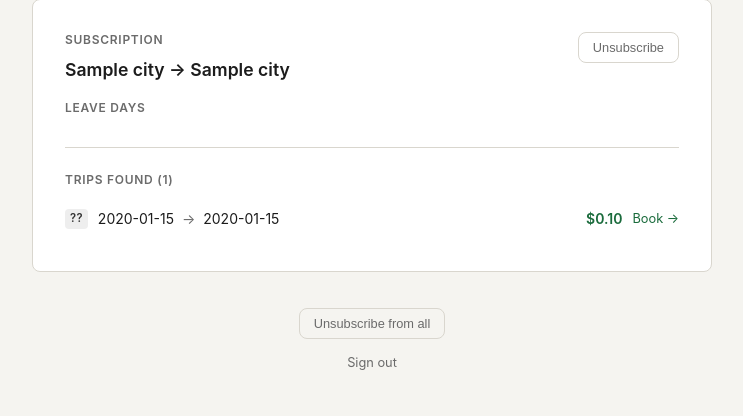
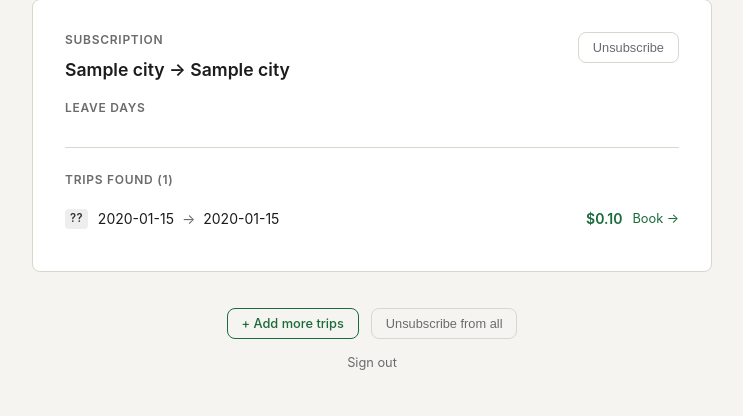
Before and after one commit to trentwiles/streetscanner, a Flask app: page /me in a window 1280 px wide. Shown: the part 155-571 px from the top of the page, without its empty margins (268-1011 px from the left). Run offline with Flask 3, Linux system fonts and the light colour scheme; the visitor is signed in with stand-in values (Sample User, id 1); tables that the repository leaves empty hold one stand-in row (values such as "Sample post"); parts of the project's set-up code (start-up, migrations or seed data) failed here and were passed over.

Commit message:
add more trips buttons added

```diff
--- a/app.py
+++ b/app.py
@@ -120,7 +120,7 @@ def login_required(f):
 @app.route("/")
 def index():
     cities = db.list_cities()
-    return render_template("index.html", cities=cities)
+    return render_template("index.html", cities=cities, email=session.get("email", ""))
 
 
 @app.route("/submit", methods=["POST"])
--- a/static/style.css
+++ b/static/style.css
@@ -521,6 +521,26 @@ input[type="email"].field-error {
   cursor: not-allowed;
 }
 
+.add-trips-btn {
+  flex-shrink: 0;
+  padding: 7px 14px;
+  background: transparent;
+  color: var(--accent, #2563eb);
+  border: 1px solid var(--accent, #2563eb);
+  border-radius: var(--radius);
+  font-size: 0.8rem;
+  font-weight: 500;
+  cursor: pointer;
+  text-decoration: none;
+  transition: background 0.15s, color 0.15s;
+  white-space: nowrap;
+}
+
+.add-trips-btn:hover {
+  background: var(--accent, #2563eb);
+  color: #fff;
+}
+
 .leave-days-row {
   display: flex;
   flex-wrap: wrap;
--- a/templates/index.html
+++ b/templates/index.html
@@ -19,7 +19,7 @@
       <div class="form-section">
         <div class="section-label">Your email</div>
         <label class="field-label" for="email">Email address</label>
-        <input type="email" id="email" name="email" placeholder="you@example.com" required />
+        <input type="email" id="email" name="email" placeholder="you@example.com" value="{{ email or '' }}" required />
       </div>
 
       <!-- Route -->
--- a/templates/trips.html
+++ b/templates/trips.html
@@ -81,7 +81,8 @@
     </div>
     {% endfor %}
 
-    <div style="margin-top:16px;text-align:center">
+    <div style="margin-top:16px;text-align:center;display:flex;gap:12px;justify-content:center;flex-wrap:wrap">
+      <a href="/" class="add-trips-btn">+ Add more trips</a>
       <button id="unsubscribe-all-btn" class="unsubscribe-btn">Unsubscribe from all</button>
     </div>
 
```
